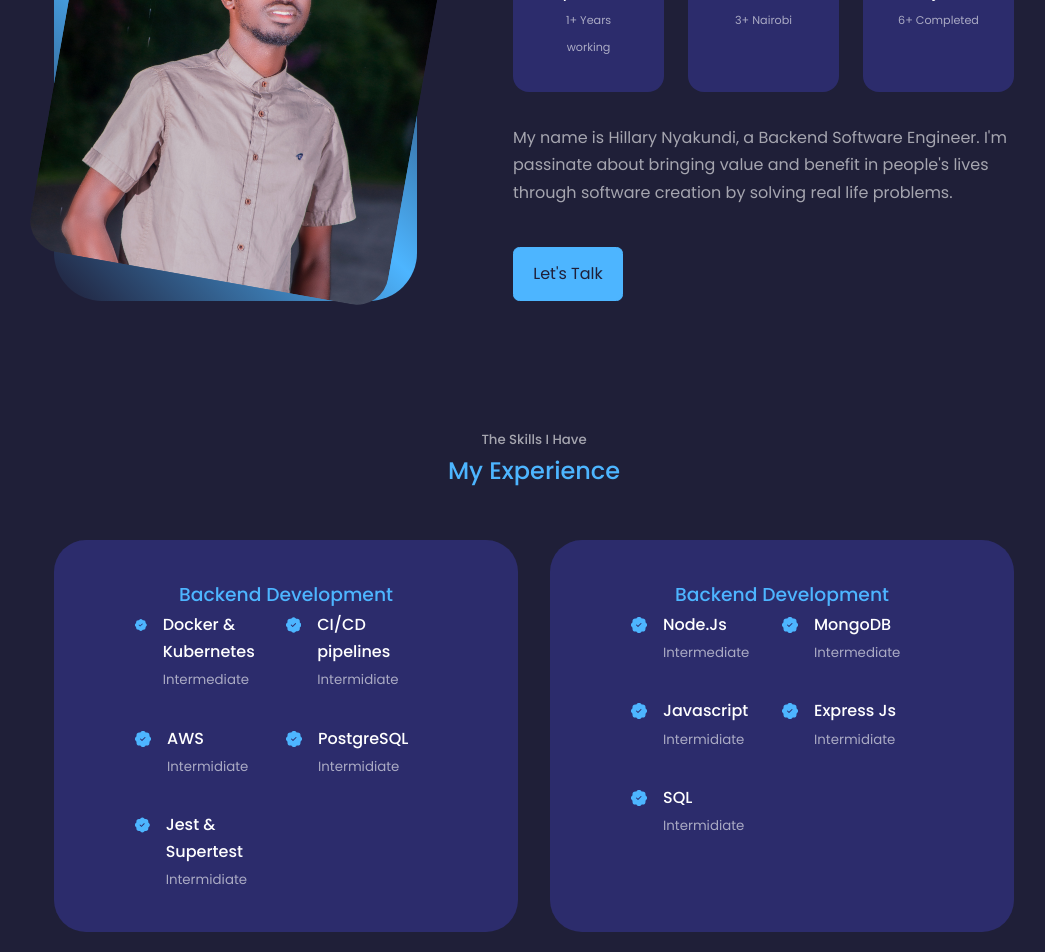
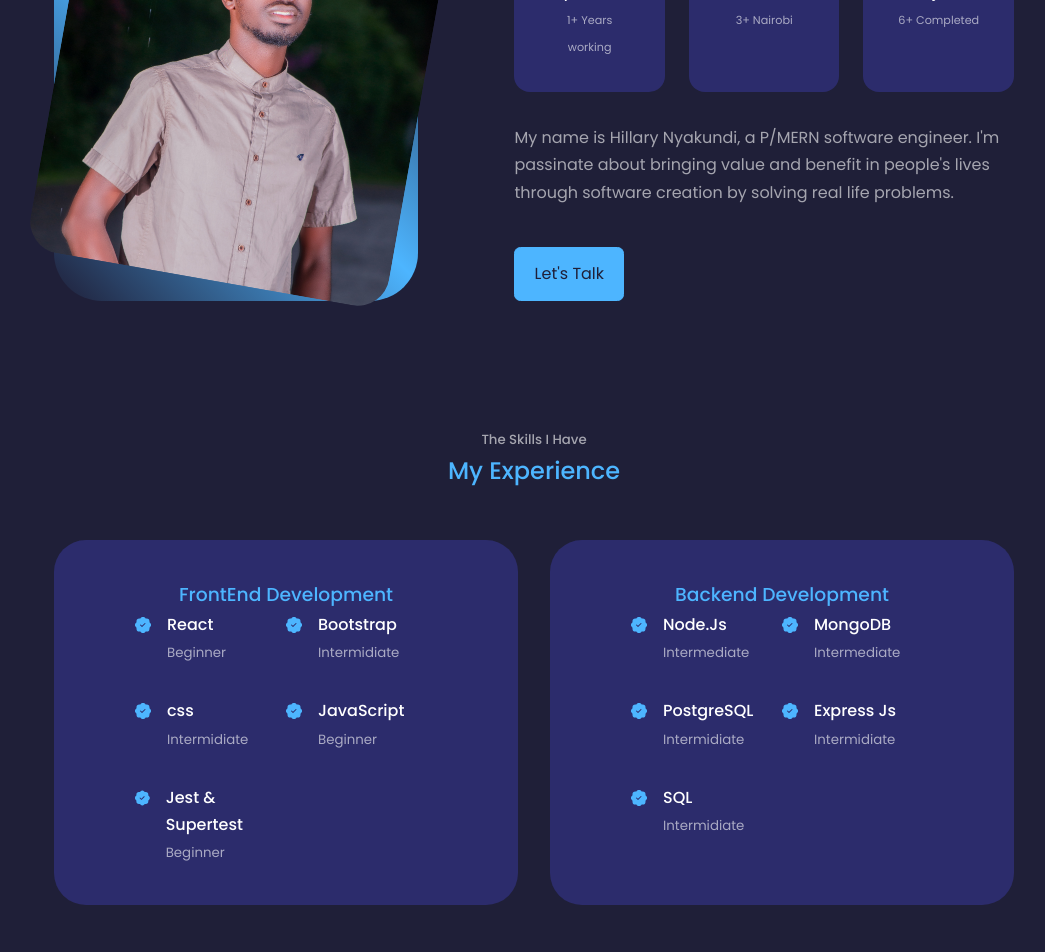
Before and after one commit to HillaryNyakundi/My-portfolio, a React (Create React App) app: page / in a window 1280 px wide. Shown: the part 1140-2092 px from the top of the page, without its empty margins (106-1151 px from the left). Built offline with nearby package versions, Linux system fonts and the light colour scheme.

Commit message:
Updated altogether components

```diff
--- a/src/components/about/About.jsx
+++ b/src/components/about/About.jsx
@@ -40,7 +40,7 @@ const about = () => {
           </div>
 
           <p>
-            My name is Hillary Nyakundi, a Backend Software Engineer. I'm passinate about bringing value and benefit in people's lives through software creation by solving real life problems.
+            My name is Hillary Nyakundi, a P/MERN software engineer. I'm passinate about bringing value and benefit in people's lives through software creation by solving real life problems.
           </p>
 
           <a href="#contact" className='btn btn-primary'>Let's Talk</a>
--- a/src/components/experience/Experience.jsx
+++ b/src/components/experience/Experience.jsx
@@ -10,20 +10,20 @@ const experience = () => {
 
       <div className="container experience__container">
         <div className="experience__frontend">
-          <h3>Backend Development</h3>
+          <h3>FrontEnd Development</h3>
           <div className="experience__content">
             <article className='experience__details'>
               <BsPatchCheckFill className='experience__details-icons'/>
               <div>
-              <h4>Docker & Kubernetes</h4>
-              <small className='text-light'>Intermediate</small>
+              <h4>React</h4>
+              <small className='text-light'>Beginner</small>
               </div>
             </article>
 
             <article className='experience__details'>
               <BsPatchCheckFill className='experience__details-icons'/>
               <div>
-              <h4>CI/CD pipelines</h4>
+              <h4>Bootstrap</h4>
               <small className='text-light'>Intermidiate</small>
               </div>
             </article>
@@ -31,7 +31,7 @@ const experience = () => {
             <article className='experience__details'>
               <BsPatchCheckFill className='experience__details-icons'/>
               <div>
-              <h4>AWS</h4>
+              <h4>css</h4>
               <small className='text-light'>Intermidiate</small>
               </div>
             </article>
@@ -39,8 +39,8 @@ const experience = () => {
             <article className='experience__details'>
               <BsPatchCheckFill className='experience__details-icons'/>
               <div>
-              <h4>PostgreSQL</h4>
-              <small className='text-light'>Intermidiate</small>
+              <h4>JavaScript</h4>
+              <small className='text-light'>Beginner</small>
               </div>
             </article>
 
@@ -48,7 +48,7 @@ const experience = () => {
               <BsPatchCheckFill className='experience__details-icons'/>
               <div>
               <h4>Jest & Supertest</h4>
-              <small className='text-light'>Intermidiate</small>
+              <small className='text-light'>Beginner</small>
               </div>
             </article>
           </div>
@@ -78,7 +78,7 @@ const experience = () => {
             <article className='experience__details'>
               <BsPatchCheckFill className='experience__details-icons'/>
               <div>
-              <h4>Javascript</h4>
+              <h4>PostgreSQL</h4>
               <small className='text-light'>Intermidiate</small>
               </div>
             </article>
--- a/src/components/portfolio/Portfolio.jsx
+++ b/src/components/portfolio/Portfolio.jsx
@@ -29,11 +29,11 @@ const portfolio = () => {
           <div className="portfolio__item-image">
             <img src={LAPI6} alt="" />
           </div>
-            <h3>Rest API CRUD</h3>
+            <h3>Calculator app with React</h3>
             <div className="portfolio__item-cta">
-            <a href="https://github.com/HillaryNyakundi/Art-place" className='btn' target='_blank'>Github</a>
-            <a href="https://github.com/HillaryNyakundi/Art-place" className='btn' target='_blank'>Blog</a>
-            <a href="https://art-place.netlify.app/" className='btn btn-primary' target='_blank'>Demo</a>
+            <a href="https://github.com/HillaryNyakundi/calc" className='btn' target='_blank'>Github</a>
+            <a href="" className='btn' target='_blank'>Blog</a>
+            <a href="https://calculator-psi-sepia.vercel.app/" className='btn btn-primary' target='_blank'>Demo</a>
             </div>
         </article>
 
--- a/src/components/testimonials/Testimonials.jsx
+++ b/src/components/testimonials/Testimonials.jsx
@@ -31,9 +31,9 @@ const testimonials = () => {
           <div className="client__avatar">
             <img src={AVIR1} alt="Avatar one" />
           </div>
-          <h5 className = 'client__Name'>Suhade Tech & investiments</h5>
+          <h5 className = 'client__Name'>Bernadette</h5>
           <small className="small client__review">
-            Kudos! for the awsome frontend, interactive and satisfying for the user experince.
+            Lorem ipsum dolor sit amet consectetur, adipisicing elit. Veniam, hic?
           </small>
         </SwiperSlide>
 
@@ -41,9 +41,9 @@ const testimonials = () => {
           <div className="client__avatar">
             <img src={AVIR2} alt="Avatar one" />
           </div>
-          <h5 className = 'client__Name'>Dennis Maranga</h5>
+          <h5 className = 'client__Name'>Kevin Hart</h5>
           <small className="small client__review">
-            Great job done on the backend, wow, i'm loving Node.
+            Lorem ipsum dolor, sit amet consectetur adipisicing elit. Consequatur, commodi!
           </small>
         </SwiperSlide>
 
@@ -53,7 +53,7 @@ const testimonials = () => {
           </div>
           <h5 className = 'client__Name'>Koech Kipkirui</h5>
           <small className="small client__review">
-            React caught me by surprise but wahlaah, Loved my landing page which was delivered today.
+            Lorem ipsum dolor sit amet consectetur adipisicing elit. Quia, optio!
           </small>
         </SwiperSlide>
 
@@ -63,7 +63,7 @@ const testimonials = () => {
           </div>
           <h5 className = 'client__Name'>Elisha Kibet</h5>
           <small className="small client__review">
-            A great and supportive team player, viable to new learning opportunities.
+            Lorem ipsum dolor sit amet consectetur adipisicing elit. Nesciunt, voluptatum.
           </small>
         </SwiperSlide>
       </Swiper>
```
